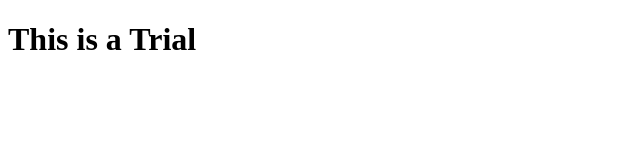
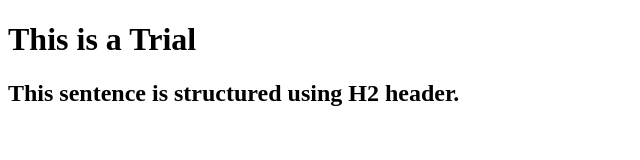
Before and after one commit to jLatoza28/githubPractice, a plain HTML site: page index.html in a window 1280 px wide. Shown: the whole page, without its empty margins (0-640 px from the left). Drawn offline with Linux system fonts and the light colour scheme.

Commit message:
Added h2 tag

```diff
--- a/index.html
+++ b/index.html
@@ -7,5 +7,6 @@
 </head>
 <body>
     <h1>This is a Trial</h1>
+    <h2>This sentence is structured using H2 header.</h2>
 </body>
 </html>
```
